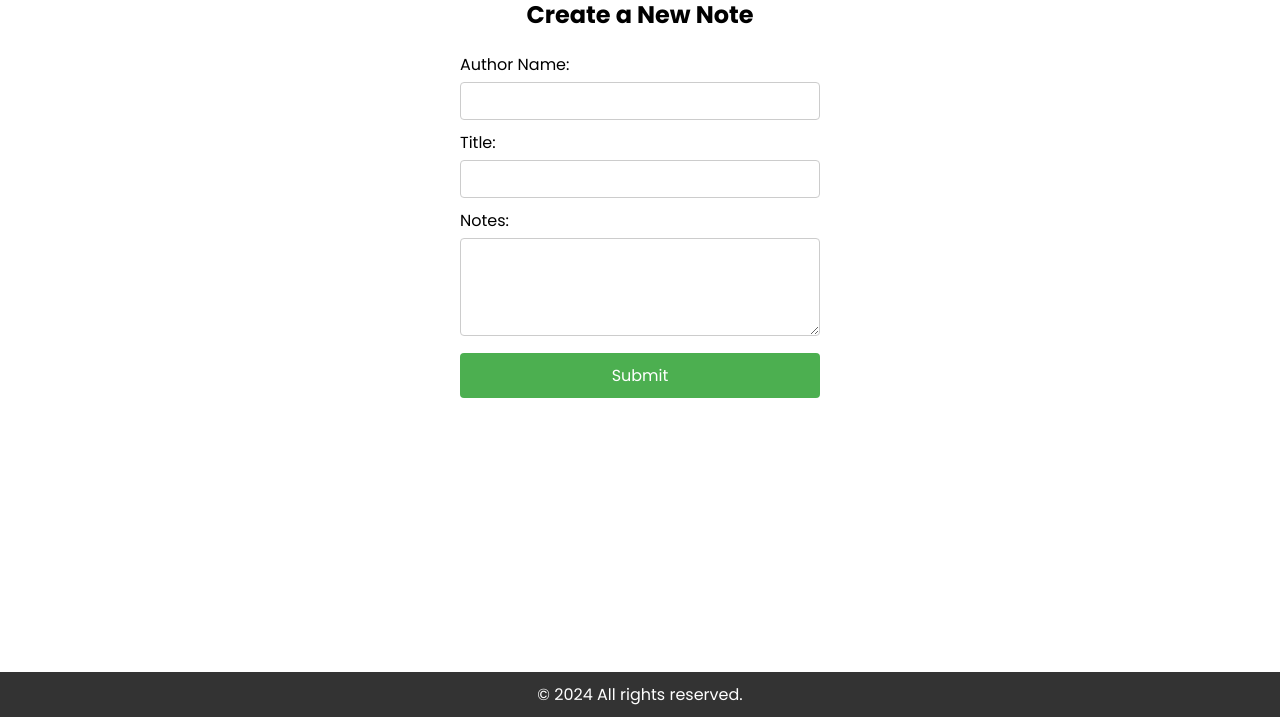
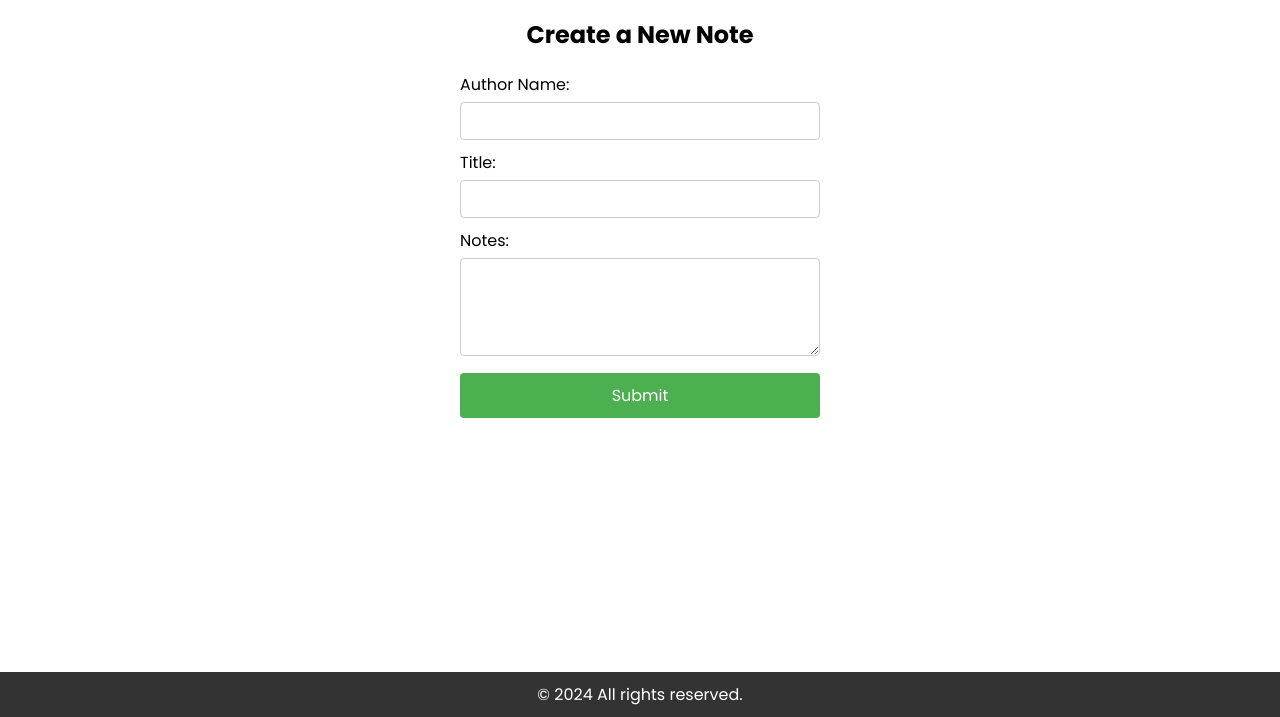
Before and after one commit to ZainAli909192/NotesApp, a plain HTML site: page index.html in a window 1280 px wide. Shown: the part 83-800 px from the top of the page. Drawn offline with Linux system fonts and the light colour scheme.

Commit message:
Update navbar.css

```diff
--- a/navbar.css
+++ b/navbar.css
@@ -34,6 +34,11 @@ body {
   background-color: #4CAF50;
 }
 
+
+.container {
+  max-width: 800px;
+  margin: 20px auto;
+}
 
 table {
   width: 100%;
```
